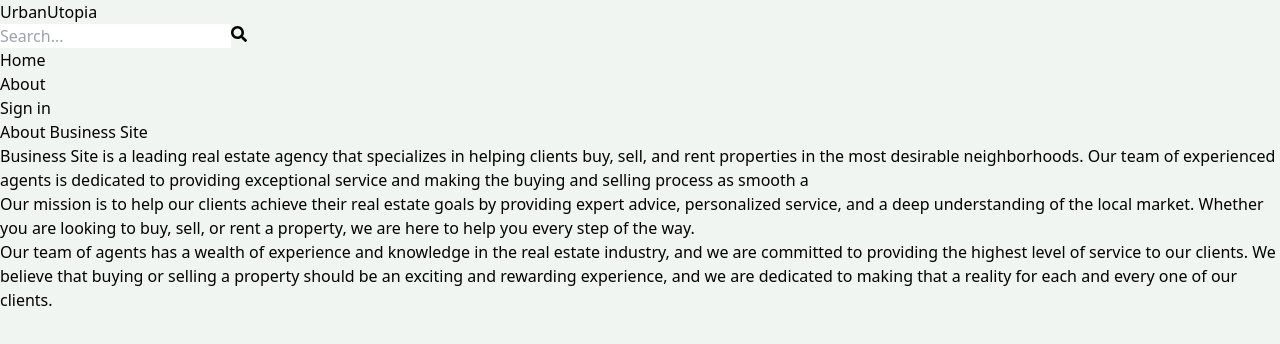
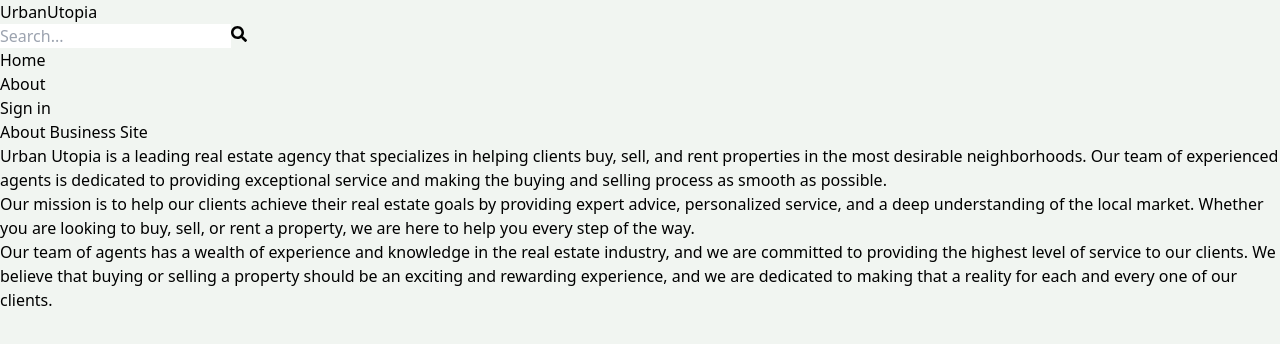
Before and after one commit to LinLinHayashi/Urban-Utopia, a React (Vite) app in the folder client/: page /about in a window 1280 px wide. Shown: the top 344 px of the page. Built offline with nearby package versions, Linux system fonts and the light colour scheme; no server answers.

Commit message:
information on about page updated

```diff
--- a/client/src/pages/About.jsx
+++ b/client/src/pages/About.jsx
@@ -5,7 +5,7 @@
     <div className='py-20 px-4 max-w-6xl mx-auto'>
       <h1 className='text-3xl font-bold mb-4 text-slate-800'>About Business Site</h1>
       <p className='mb-4 text-slate-700'>
-        Business Site is a leading real estate agency that specializes in helping clients buy, sell, and rent properties in the most desirable neighborhoods. Our team of experienced agents is dedicated to providing exceptional service and making the buying and selling process as smooth a
+      Urban Utopia is a leading real estate agency that specializes in helping clients buy, sell, and rent properties in the most desirable neighborhoods. Our team of experienced agents is dedicated to providing exceptional service and making the buying and selling process as smooth as possible.
       </p>
       <p className='mb-4 text-slate-700'>
         Our mission is to help our clients achieve their real estate goals by providing expert advice, personalized service, and a deep understanding of the local market. Whether you are looking to buy, sell, or rent a property, we are here to help you every step of the way.
```
